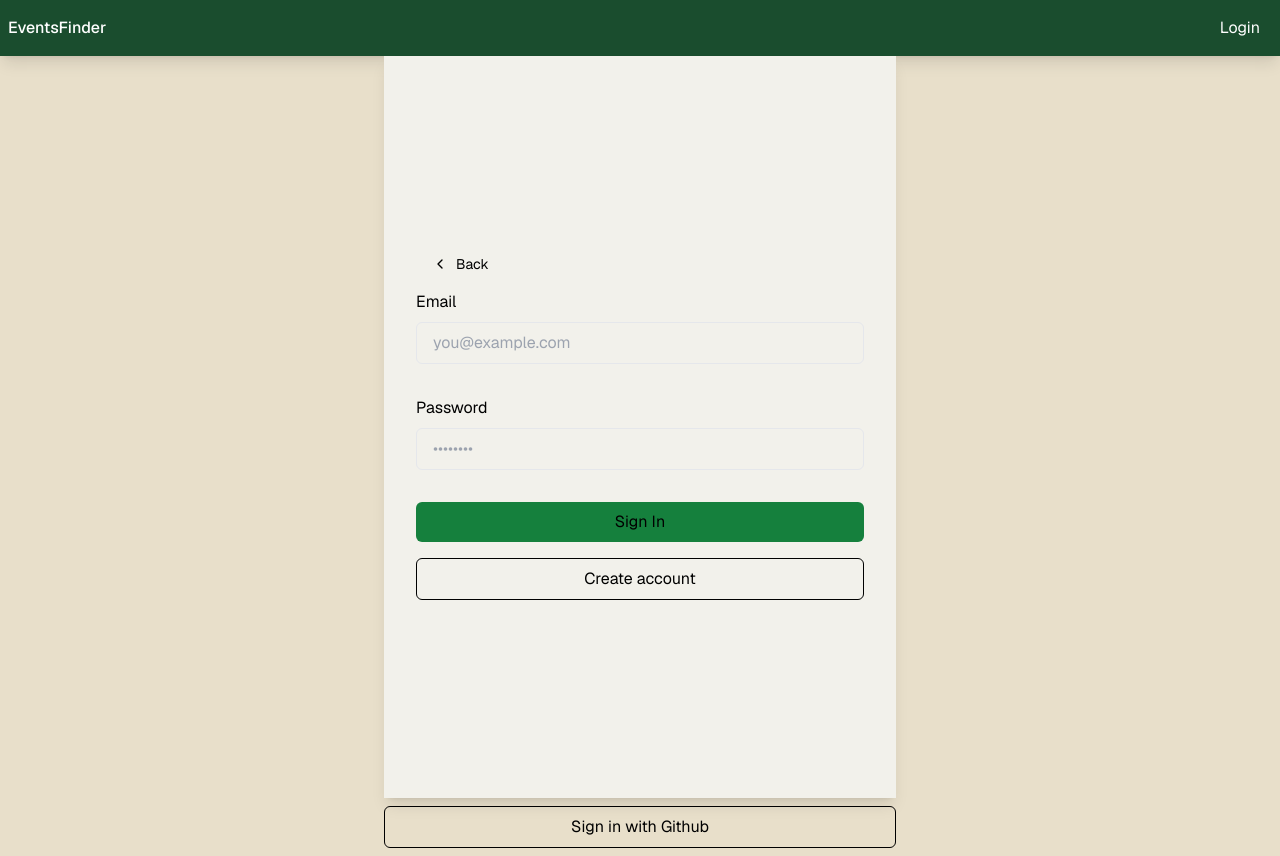
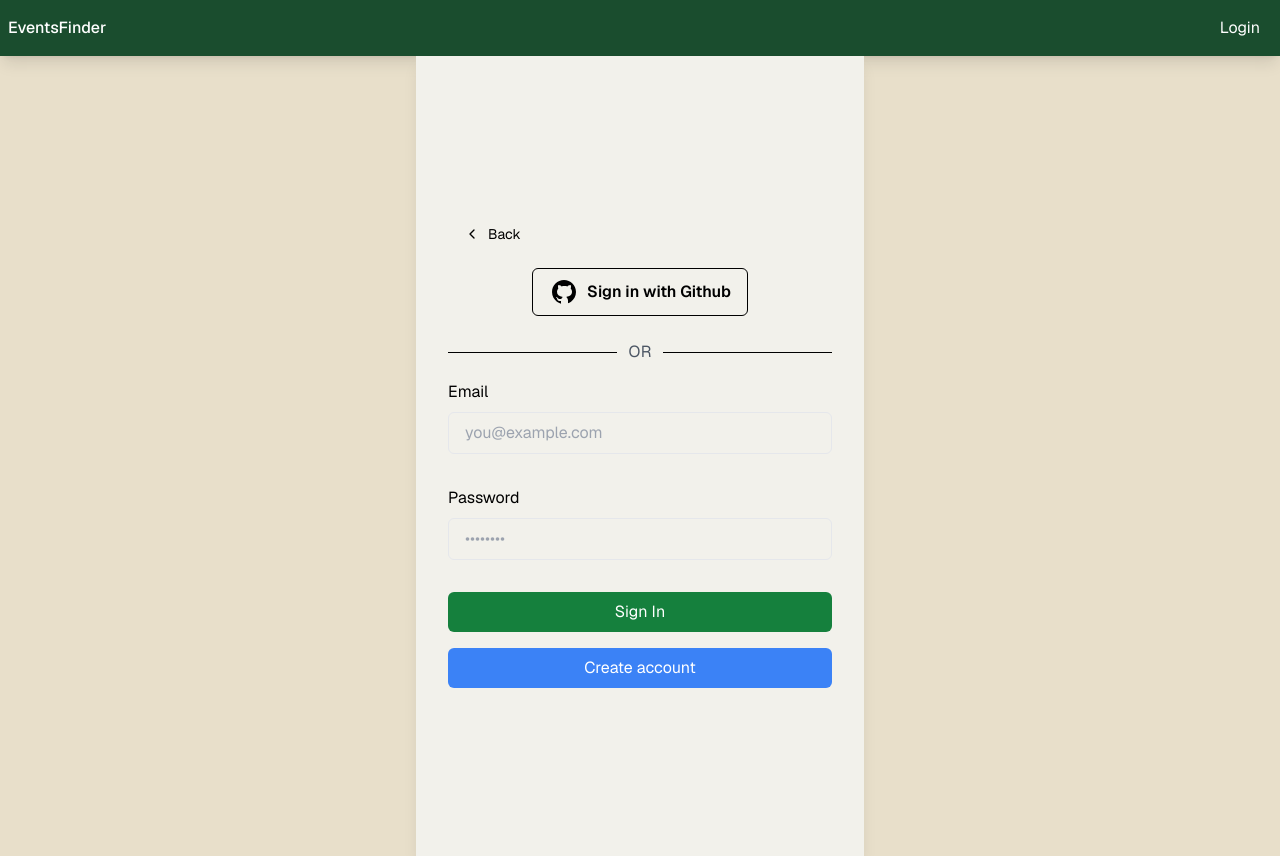
Before and after one commit to Piszczek999/EventsFinder, a Next.js app: page /login in a window 1280 px wide. Built offline with nearby package versions, Linux system fonts and the light colour scheme; no server answers.

Commit message:
github provider

```diff
--- a/app/login/page.tsx
+++ b/app/login/page.tsx
@@ -3,6 +3,7 @@
 import { redirect } from "next/navigation";
 import { SubmitButton } from "../../components/SubmitButton";
 import BackButton from "@/components/BackButton";
+import Icon from "@/components/Icon";
 
 export default function Login({
   searchParams,
@@ -53,6 +54,7 @@
 
   const signInWithGithub = async () => {
     "use server";
+    console.log("test");
 
     const origin = headers().get("origin");
     const supabase = createClient();
@@ -64,6 +66,8 @@
       },
     });
 
+    console.log(data);
+
     if (error) {
       console.log(error);
     } else {
@@ -72,14 +76,32 @@
   };
 
   return (
-    <div className="flex-1 flex flex-col w-full px-8 sm:max-w-xl justify-center gap-2">
-      <form className="animate-in flex-1 flex flex-col w-full justify-center gap-2 text-foreground bg-[#F2F1EB] p-8 shadow-lg">
-        {searchParams?.message && (
-          <p className="mt-4 p-4 bg-red-600 text-white text-center">
-            {searchParams.message}
-          </p>
-        )}
-        <BackButton />
+    <div className="animate-in flex-1 flex flex-col w-full bg-[#F2F1EB] shadow-lg p-8 sm:max-w-md justify-center gap-4">
+      <BackButton />
+      <form className="flex flex-col items-center">
+        <SubmitButton
+          formAction={signInWithGithub}
+          className="border border-black rounded-md px-4 py-2 mb-2 flex items-center text-center bg-[#F2F1EB] font-semibold gap-2 hover:invert hover:scale-105 transition"
+          pendingText="Signing in..."
+        >
+          <Icon icon="github" />
+          Sign in with Github
+        </SubmitButton>
+      </form>
+
+      <div className="relative flex items-center justify-center">
+        <div className="absolute inset-0 flex items-center">
+          <div className="w-full border-t border-black"></div>
+        </div>
+        <div className="relative px-3 bg-[#F2F1EB] text-gray-600">OR</div>
+      </div>
+
+      {searchParams?.message && (
+        <p className="animate-in mt-4 p-4 bg-red-600 text-white text-center">
+          {searchParams.message}
+        </p>
+      )}
+      <form className=" flex flex-col w-full justify-center gap-2">
         <label className="text-md" htmlFor="email">
           Email
         </label>
@@ -101,26 +123,19 @@
         />
         <SubmitButton
           formAction={signIn}
-          className="bg-green-700 rounded-md px-4 py-2 text-foreground mb-2"
+          className="bg-green-700 rounded-md px-4 py-2 text-foreground mb-2 text-white hover:scale-105 transition"
           pendingText="Signing In..."
         >
           Sign In
         </SubmitButton>
         <SubmitButton
           formAction={signUp}
-          className="border border-foreground/20 rounded-md px-4 py-2 text-foreground mb-2"
+          className=" bg-blue-500 rounded-md px-4 py-2 text-foreground mb-2 text-white hover:scale-105 transition"
           pendingText="Creating..."
         >
           Create account
         </SubmitButton>
       </form>
-      <SubmitButton
-        formAction={signInWithGithub}
-        className="border border-foreground/20 rounded-md px-4 py-2 text-foreground mb-2"
-        pendingText="Signing in..."
-      >
-        Sign in with Github
-      </SubmitButton>
     </div>
   );
 }
--- a/app/new-event/page.tsx
+++ b/app/new-event/page.tsx
@@ -24,7 +24,8 @@
     const title = formData.get("title") as string;
     const image = formData.get("image") as File;
     const description = formData.get("description") as string;
-    const location = formData.get("location") as string;
+    const country = formData.get("country") as string;
+    const city = formData.get("city") as string;
     const date = formData.get("date") as string;
 
     // Check if user is logged in
@@ -58,16 +59,15 @@
     const { error: insertError } = await supabase.from("Event").insert({
       title,
       description,
-      location,
+      country,
+      city,
       date,
       image_url: `https://ghzfhsfaejmxwcbmjaec.supabase.co/storage/v1/object/public/event-photo/public/${randomId}.${extension}`,
       added_by: user.id,
     });
 
     if (insertError) {
-      return redirect(
-        "/new-event?message=Failed to create event. Please try again."
-      );
+      return redirect("/new-event?message=" + insertError.message);
     }
 
     // Everything is ok
@@ -94,7 +94,7 @@
           required
         />
         <label className="text-md" htmlFor="image">
-          Image (.jpg file)
+          Image (.jpg file, max 50 MB)
         </label>
         <input
           className="rounded-md px-4 py-2 bg-inherit border mb-6"
@@ -113,13 +113,23 @@
           required
         />
         <label className="text-md" htmlFor="location">
-          Location
+          Country
         </label>
         <input
           className="rounded-md px-4 py-2 bg-inherit border mb-6"
           type="text"
-          name="location"
-          placeholder="Mennica 10, 85-112 Bydgoszcz"
+          name="country"
+          placeholder="Polska"
+          required
+        />
+        <label className="text-md" htmlFor="location">
+          City
+        </label>
+        <input
+          className="rounded-md px-4 py-2 bg-inherit border mb-6"
+          type="text"
+          name="city"
+          placeholder="Bydgoszcz"
           required
         />
         <label className="text-md" htmlFor="date">
--- a/components/Icon.tsx
+++ b/components/Icon.tsx
@@ -1,4 +1,4 @@
-type Icons = "filter" | "plus" | "search";
+type Icons = "filter" | "plus" | "search" | "github";
 
 export default function Icon({ icon }: { icon: Icons }) {
   if (icon === "filter")
@@ -20,7 +20,7 @@
     return (
       <svg xmlns="http://www.w3.org/2000/svg" viewBox="0 0 24 24">
         <path
-          fill-rule="evenodd"
+          fillRule="evenodd"
           d="M 11 2 L 11 11 L 2 11 L 2 13 L 11 13 L 11 22 L 13 22 L 13 13 L 22 13 L 22 11 L 13 11 L 13 2 Z"
           stroke="#F5EFE6"
           strokeLinejoin="round"
@@ -46,4 +46,15 @@
         />
       </svg>
     );
+  if (icon === "github")
+    return (
+      <svg
+        xmlns="http://www.w3.org/2000/svg"
+        width="30"
+        height="30"
+        viewBox="0 0 30 30"
+      >
+        <path d="M15,3C8.373,3,3,8.373,3,15c0,5.623,3.872,10.328,9.092,11.63C12.036,26.468,12,26.28,12,26.047v-2.051 c-0.487,0-1.303,0-1.508,0c-0.821,0-1.551-0.353-1.905-1.009c-0.393-0.729-0.461-1.844-1.435-2.526 c-0.289-0.227-0.069-0.486,0.264-0.451c0.615,0.174,1.125,0.596,1.605,1.222c0.478,0.627,0.703,0.769,1.596,0.769 c0.433,0,1.081-0.025,1.691-0.121c0.328-0.833,0.895-1.6,1.588-1.962c-3.996-0.411-5.903-2.399-5.903-5.098 c0-1.162,0.495-2.286,1.336-3.233C9.053,10.647,8.706,8.73,9.435,8c1.798,0,2.885,1.166,3.146,1.481C13.477,9.174,14.461,9,15.495,9 c1.036,0,2.024,0.174,2.922,0.483C18.675,9.17,19.763,8,21.565,8c0.732,0.731,0.381,2.656,0.102,3.594 c0.836,0.945,1.328,2.066,1.328,3.226c0,2.697-1.904,4.684-5.894,5.097C18.199,20.49,19,22.1,19,23.313v2.734 c0,0.104-0.023,0.179-0.035,0.268C23.641,24.676,27,20.236,27,15C27,8.373,21.627,3,15,3z"></path>
+      </svg>
+    );
 }
```
Also changed, not shown: types/supabase.ts (+6 -3 lines), 1 other file (tests, documents, lock files or other folders).
